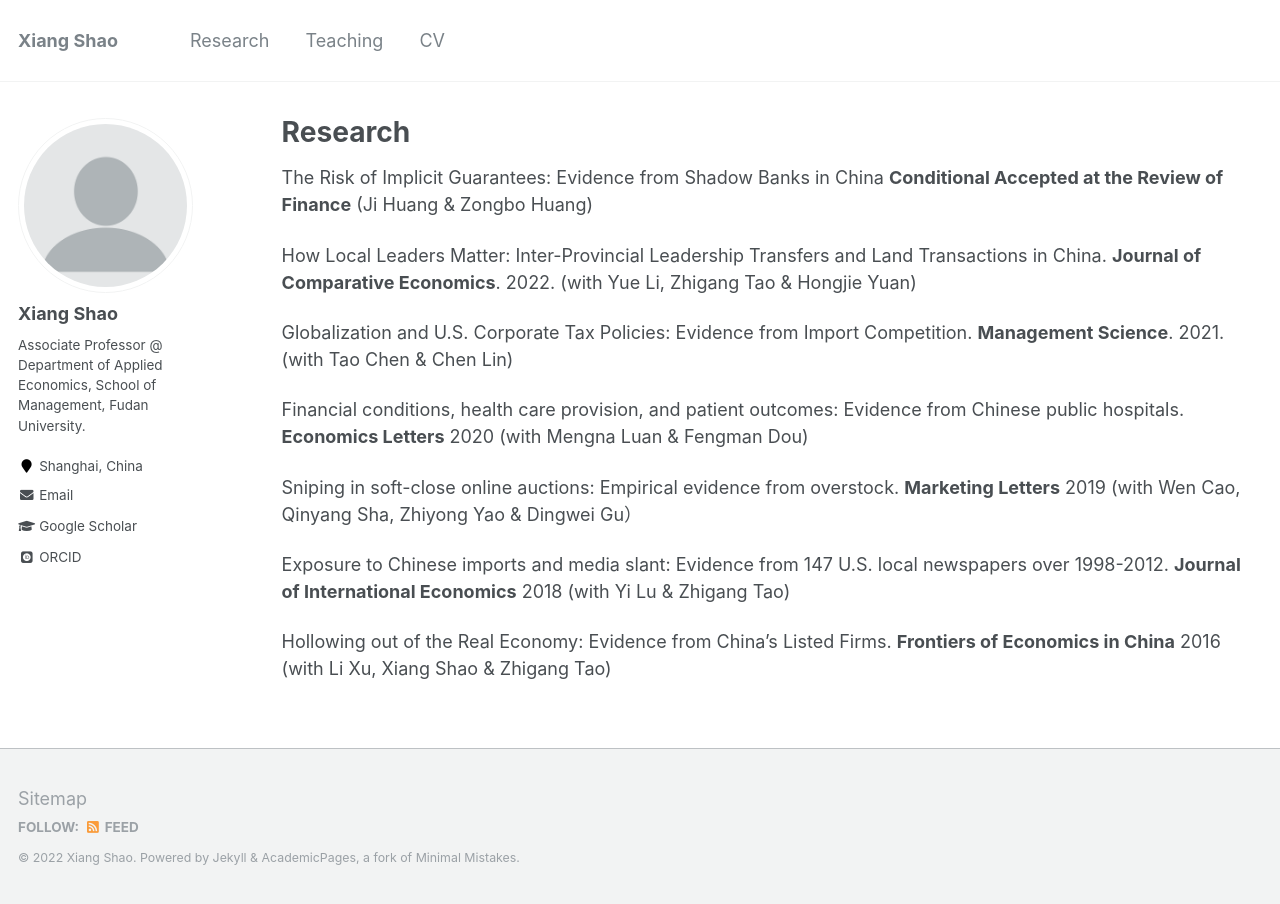
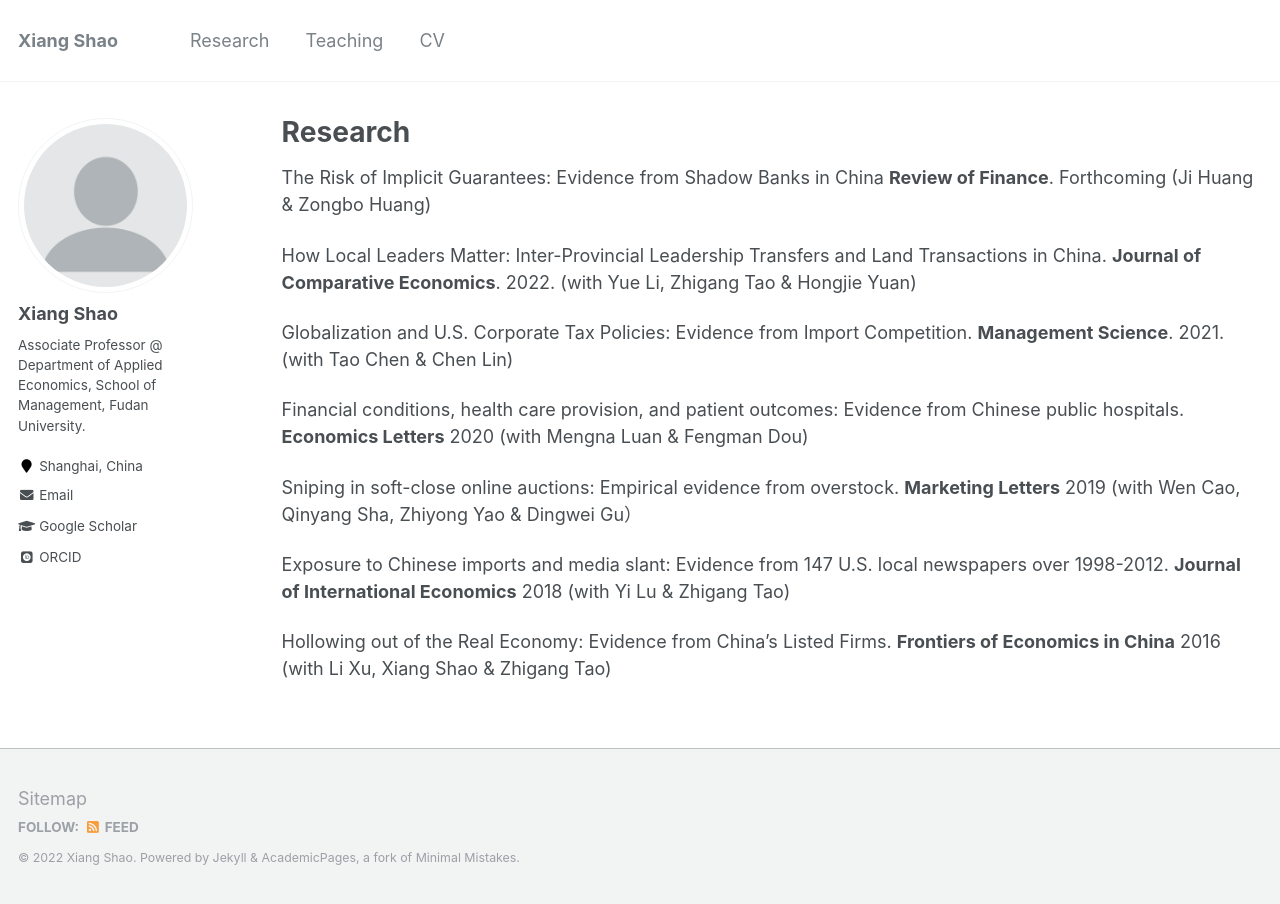
Before and after one commit to xiangshao/xiangshao.github.io, a Jekyll site: the page built from _pages/publications.md, in a window 1280 px wide. Built offline with Jekyll 4.4.1, drawn with Linux system fonts in a browser that asks for light colours; some web fonts are replaced.

Commit message:
Update publications.md

```diff
--- a/_pages/publications.md
+++ b/_pages/publications.md
@@ -4,7 +4,7 @@ title: "Research"
 permalink: /publications/
 author_profile: true
 ---
-   The Risk of Implicit Guarantees: Evidence from Shadow Banks in China **Conditional Accepted at the Review of Finance** (Ji Huang & Zongbo Huang)
+   The Risk of Implicit Guarantees: Evidence from Shadow Banks in China **Review of Finance**. Forthcoming (Ji Huang & Zongbo Huang)
 
    How Local Leaders Matter: Inter-Provincial Leadership Transfers and Land Transactions in China. **Journal of Comparative Economics**. 2022. (with Yue Li, Zhigang Tao & Hongjie Yuan)
 
```
